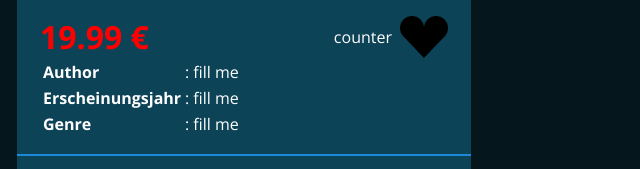
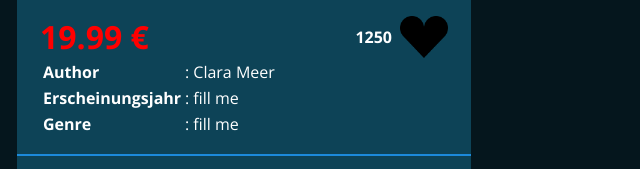
Before and after one commit to b-rich-dev/Book-Store, a plain HTML site: page index.html in a window 1280 px wide. Shown: the part 416-585 px from the top of the page, 396-1036 px from the left. Drawn offline with Linux system fonts and the light colour scheme.

Commit message:
render templates bevor new

```diff
--- a/script.js
+++ b/script.js
@@ -179,6 +179,9 @@ function init() {
     renderBookSelection();
     renderName();
     renderPrice();
+    renderLikes();
+    renderAuthor();
+    // toggleLikeButtonIfLiked()
 }
 
 
@@ -223,3 +226,54 @@ function renderPrice() {
 function getPriceTemplate(index) {
     return `<h1>${books[index].price.toFixed(2)} €</h1>`;
 }
+
+
+function renderLikes() {
+    for (let indexLikes = 0; indexLikes < books.length; indexLikes++) {
+        let likesId = 'likes' + (indexLikes + 1)
+        let likesRef = document.getElementById(likesId);
+
+        if (likesRef) {
+            likesRef.innerHTML += getLikesTemplate(indexLikes);
+        }
+
+    }
+}
+
+
+function getLikesTemplate(index) {
+    return `<h4>${books[index].likes}</h4>`;
+}
+
+
+function renderAuthor() {
+    for (let indexAuthor = 0; indexAuthor < books.length; indexAuthor++) {
+        let authorId = 'author' + (indexAuthor + 1)
+        let authorRef = document.getElementById(authorId);
+
+        if (authorRef) {
+            authorRef.innerHTML += getAuthorTemplate(indexAuthor);
+        }
+
+    }
+}
+
+
+function getAuthorTemplate(index) {
+    return `${books[index].author}`;
+}
+
+
+// function renderBookDetails() {
+//     for (let i = 0; i < books.length; i++) {
+//         let likesRef = document.getElementById('likes' + (i + 1));
+//         if (likesRef) {
+//             likesRef.innerHTML += getLikesTemplate(i);
+//         }
+
+//         let authorRef = document.getElementById('author' + (i + 1));
+//         if (authorRef) {
+//             authorRef.innerHTML += getAuthorTemplate(i);
+//         }
+//     }
+// }
--- a/scripts/buttons.js
+++ b/scripts/buttons.js
@@ -1,4 +1,56 @@
-function toggleLikeButton() {
-    let element = document.getElementById('heart');
-    element.classList.toggle('like_button_pressed');
+function toggleLikeButton(idNumber) {
+
+    document.getElementById('heart' + idNumber)?.classList.toggle('like_button_pressed');
+
 }
+
+
+// function toggleLikeButtonIfLiked() {
+//     for (let indexLiked = 0; indexLiked < books.length; indexLiked++) {
+
+//         if (books[index].liked === true) {
+//             document.getElementById(heartId)?.classList.toggle('like_button_pressed');
+//             books[index].likes++;
+//         }
+
+//     }
+
+// }
+
+
+// function toggleLikeButtonIfLiked() {
+//     for (let index = 0; index < books.length; index++) {
+//         if (books[index].liked === true) {
+//             let heartId = 'heart' + (index + 1);
+//             let likesId = 'likes' + (index + 1);
+
+//             // Herz toggeln
+//             document.getElementById(heartId)?.classList.toggle('like_button_pressed');
+
+//             // Likes-Zahl im Objekt erhöhen
+//             books[index].likes++;
+
+//             // Likes-Zahl im DOM aktualisieren
+//             const likesRef = document.getElementById(likesId);
+//             if (likesRef) {
+//                 likesRef.textContent = books[index].likes;
+//             }
+//         }
+//     }
+// }
+
+
+// function renderInitialLikes() {
+//     for (let i = 0; i < books.length; i++) {
+//         const heart = document.getElementById('heart' + (i + 1));
+//         const likes = document.getElementById('likes' + (i + 1));
+
+//         if (books[i].liked) {
+//             heart?.classList.add('like_button_pressed');
+//         }
+
+//         if (likes) {
+//             likes.textContent = books[i].likes;
+//         }
+//     }
+// }
--- a/scripts/templates.js
+++ b/scripts/templates.js
@@ -6,8 +6,8 @@ function getBookSelectionContent() {
                     <div class="price">
                         <div id="price1"></div>
                         <div class="like_counter">
-                            <p>counter</p>
-                            <div id='heart' class='like_button' onclick="toggleLikeButton()"></div>
+                            <div id="likes1"></div>
+                            <div id="heart1" class="like_button" onclick="toggleLikeButton(1)"></div>
                         </div>
                     </div>
                     <div class="info_text">
@@ -15,7 +15,7 @@ function getBookSelectionContent() {
                             <tr>
                                 <td><b>Author</b></td>
                                 <td>:</td>
-                                <td>fill me</td>
+                                <td id="author1"></td>
                             </tr>
                             <tr>
                                 <td><b>Erscheinungsjahr</b></td>
@@ -50,8 +50,8 @@ function getBookSelectionContent2() {
                     <div class="price">
                         <div id="price2"></div>
                         <div class="like_counter">
-                            <p>counter</p>
-                            <div id='heart' class='like_button' onclick="toggleLikeButton()"></div>
+                            <div id="likes2"></div>
+                            <div id='heart2' class='like_button' onclick="toggleLikeButton(2)"></div>
                         </div>
                     </div>
                     <div class="info_text">
@@ -59,7 +59,7 @@ function getBookSelectionContent2() {
                             <tr>
                                 <td><b>Author</b></td>
                                 <td>:</td>
-                                <td>fill me</td>
+                                <td id="author2"></td>
                             </tr>
                             <tr>
                                 <td><b>Erscheinungsjahr</b></td>
--- a/style.css
+++ b/style.css
@@ -40,6 +40,7 @@ main {
     display: flex;
     flex: 1;
     justify-content: center;
+    padding-bottom: 48px;
 
     background-color: #05161d;
 }
```
